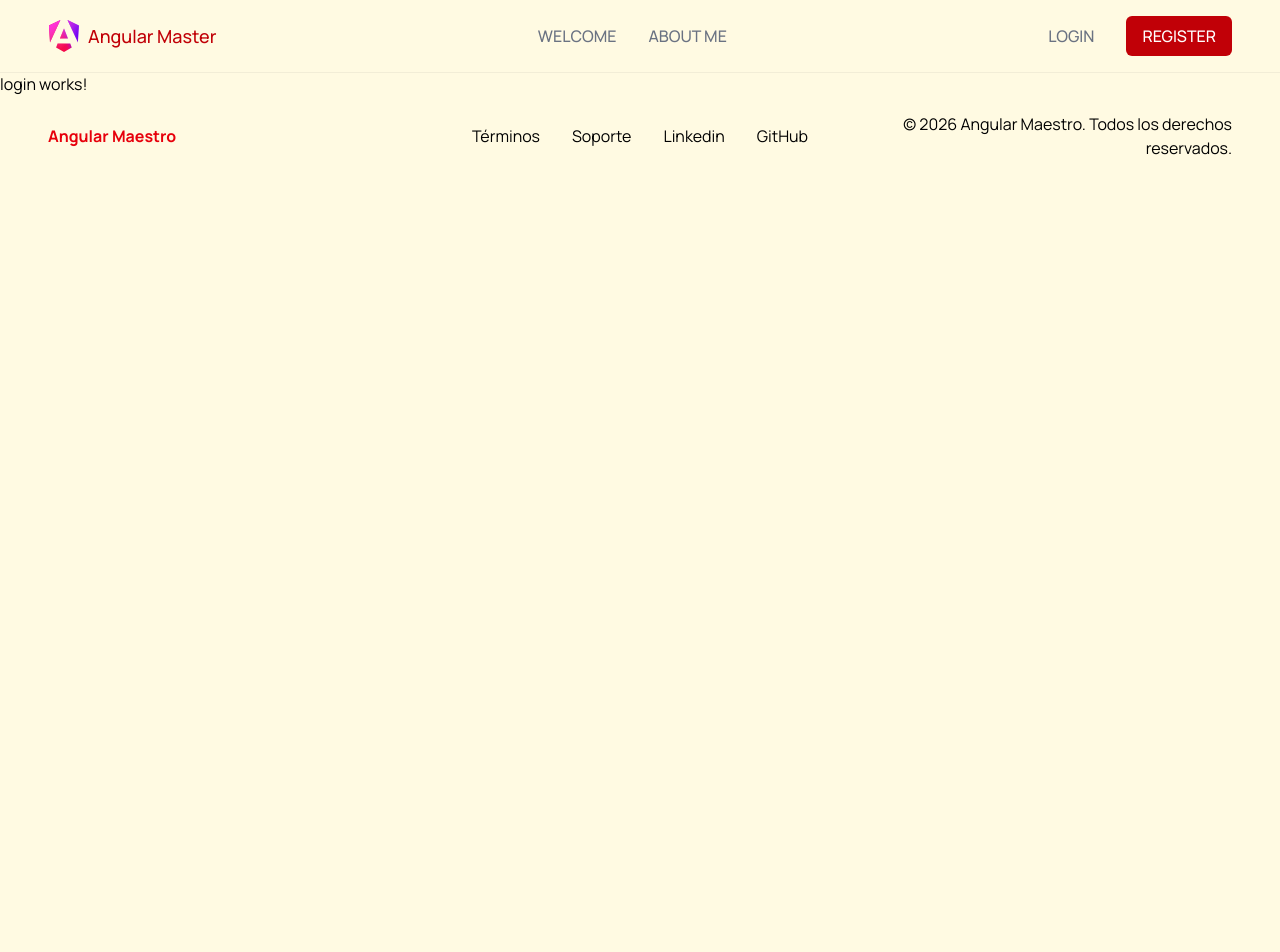
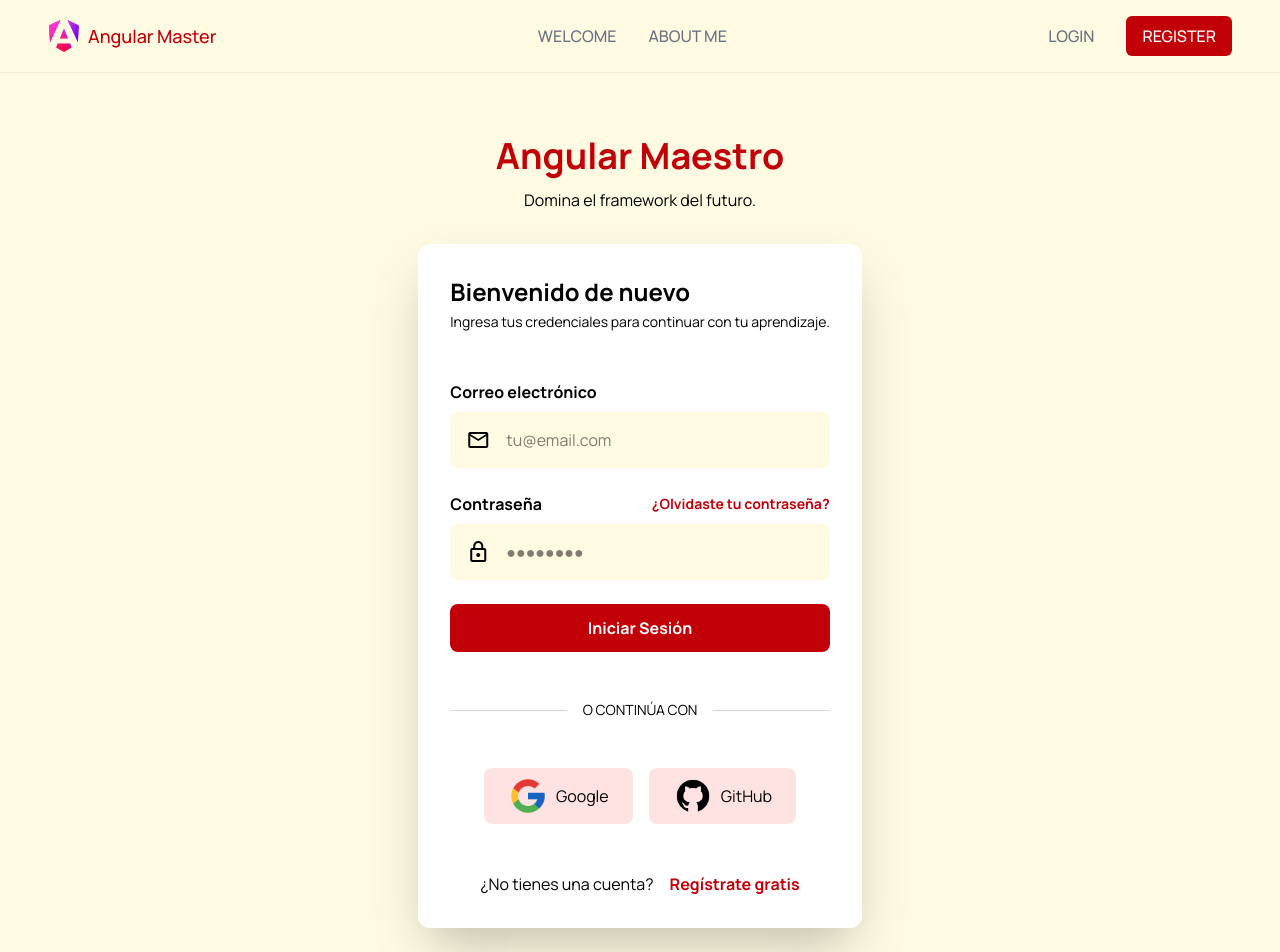
Before and after one commit to PablinkiDev/tarea_progra4, an Angular app: page /login in a window 1280 px wide. Shown: the top 952 px of the page. Before the commit the page ends 800 px from the top, so only its background shows below. Built offline with nearby package versions, Linux system fonts and the light colour scheme.

Commit message:
ADD: Login page

```diff
--- a/src/app/pages/auth/login/login.html
+++ b/src/app/pages/auth/login/login.html
@@ -1 +1,54 @@
-<p>login works!</p>
+<div class="py-16">
+    <div class="max-w-7xl mx-auto px-8 flex flex-col items-center text-center gap-8">
+        <div class="flex flex-col gap-3">
+            <h1 class="text-red-700 text-4xl font-bold">Angular Maestro</h1>
+            <p class="text-taupe-500">Domina el framework del futuro.</p>
+        </div>
+        <div class="p-8 rounded-xl bg-white flex flex-col gap-12 shadow-2xl">
+            <div class="flex flex-col gap-1 text-start">
+                <h3 class="font-bold text-2xl">Bienvenido de nuevo</h3>
+                <p class="text-taupe-500 text-sm">Ingresa tus credenciales para continuar con tu aprendizaje.</p>
+            </div>
+            <form class="text-start flex flex-col gap-6">
+                <div class="flex flex-col gap-2">
+                    <span class="text-taupe-500 font-bold">Correo electrónico</span>
+                    <div class="bg-bg-primary flex items-center rounded-lg">
+                        <label class="text-taupe-500 material-symbols-outlined cursor-text text-center ps-4 py-4" for="email">
+                            mail
+                        </label>
+                        <input class="w-full p-4 focus:outline-none" id="email" type="email" placeholder="tu@email.com">
+                    </div>
+                </div>
+                <div class="flex flex-col gap-2">
+                    <div class="flex justify-between items-center">
+                        <span class="text-taupe-500 font-bold">Contraseña</span>
+                        <span class="text-red-700 cursor-pointer text-sm font-bold">¿Olvidaste tu contraseña?</span>
+                    </div>
+                    <div class="bg-bg-primary flex items-center rounded-lg">
+                        <label class="text-taupe-500 material-symbols-outlined cursor-text text-center ps-4 py-4" for="pass">
+                            lock
+                        </label>
+                        <input class="w-full p-4 focus:outline-none" id="pass" type="password" placeholder="●●●●●●●●">
+                    </div>
+                </div>
+                <button class="bg-red-700 font-bold text-white cursor-pointer py-3 rounded-lg">Iniciar Sesión</button>
+            </form>
+            <div class="flex items-center">
+                <hr class="grow border-t border-gray-300">
+                <span class="px-4 text-taupe-500 text-sm">O CONTINÚA CON</span>
+                <hr class="grow border-t border-gray-300">
+            </div>
+            <div class="flex justify-center items-center gap-4">
+                <button class="flex items-center cursor-pointer gap-2 bg-red-100 px-6 py-2 rounded-lg hover:bg-red-200 transition-colors">
+                    <img class="w-10" src="google.png" alt="Logo de Google">
+                    Google
+                </button>
+                <button class="flex items-center cursor-pointer gap-2 bg-red-100 px-6 py-2 rounded-lg hover:bg-red-200 transition-colors">
+                    <img class="w-10" src="github.png" alt="Logo de GitHub">
+                    GitHub
+                </button>
+            </div>
+            <p class="text-taupe-600 flex justify-center gap-4">¿No tienes una cuenta? <button class="text-red-700 font-bold cursor-pointer" routerLink="/register">Regístrate gratis</button></p>
+        </div>
+    </div>
+</div>
--- a/src/app/pages/auth/login/login.ts
+++ b/src/app/pages/auth/login/login.ts
@@ -1,8 +1,9 @@
 import { Component } from '@angular/core';
+import { RouterLink } from "@angular/router";
 
 @Component({
   selector: 'app-login',
-  imports: [],
+  imports: [RouterLink],
   templateUrl: './login.html',
 })
 export class Login {}
```
Also changed, not shown: public/github.png (added), public/google.png (added).
